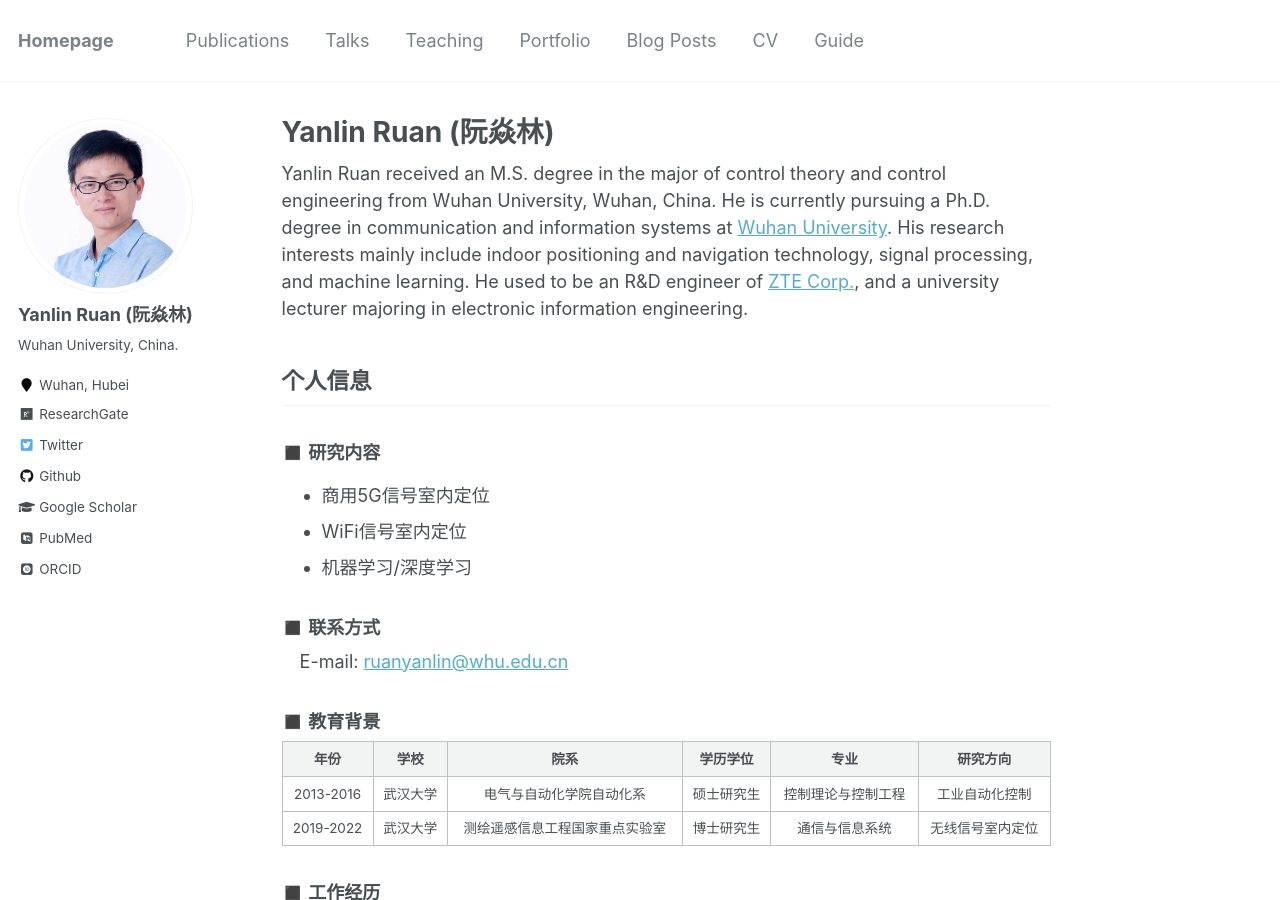
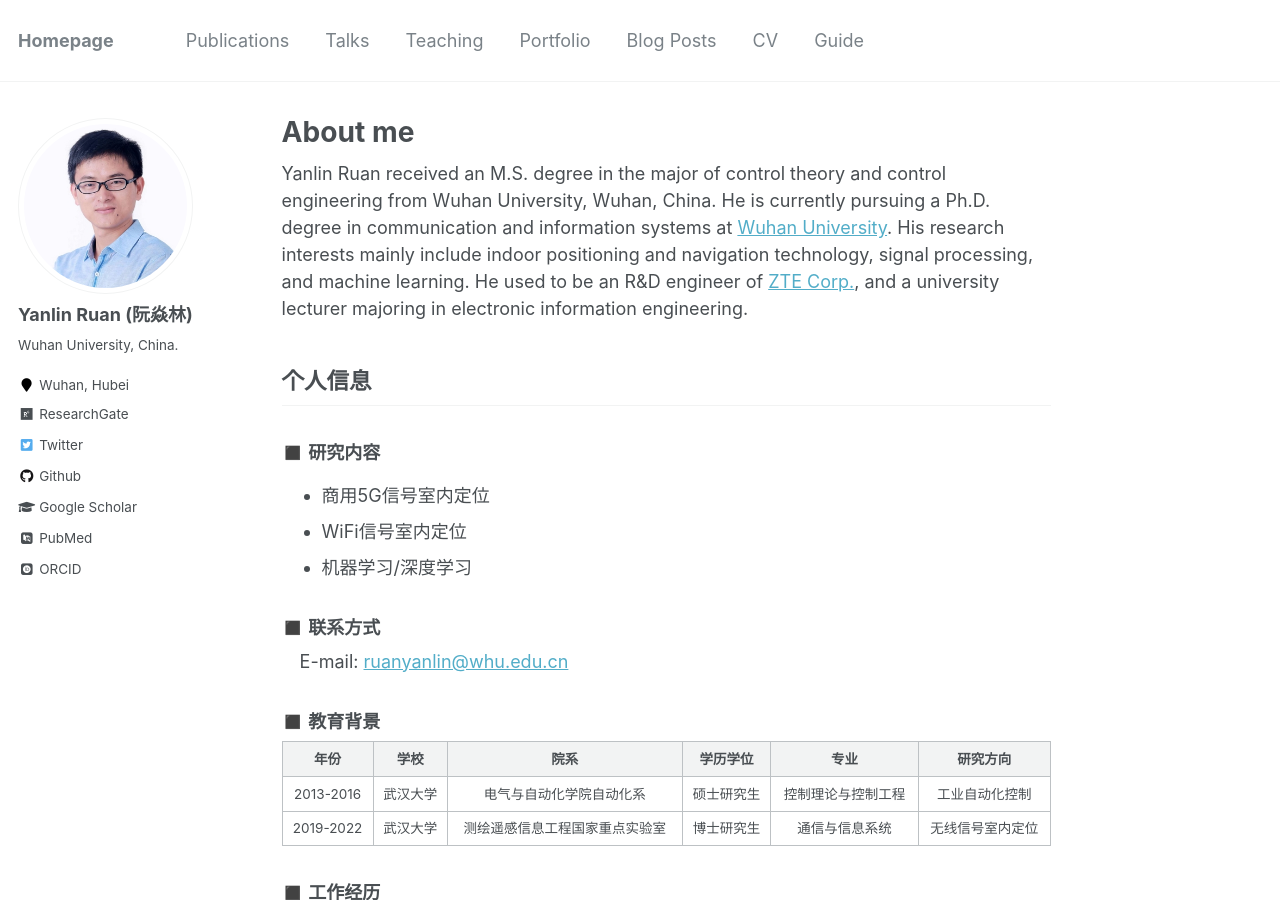
Before and after one commit to whuryl/whuryl.github.io, a Jekyll site: the page built from _pages/about.md, in a window 1280 px wide and 900 px high. Built offline with Jekyll 4.4.1, drawn with Linux system fonts in a browser that asks for light colours; some web fonts are replaced.

Commit message:
Update about.md

```diff
--- a/_pages/about.md
+++ b/_pages/about.md
@@ -1,6 +1,6 @@
 ---
 permalink: /
-title: "Yanlin Ruan (阮焱林)"
+title: "About me"
 excerpt: "About me"
 author_profile: true
 redirect_from:
```
